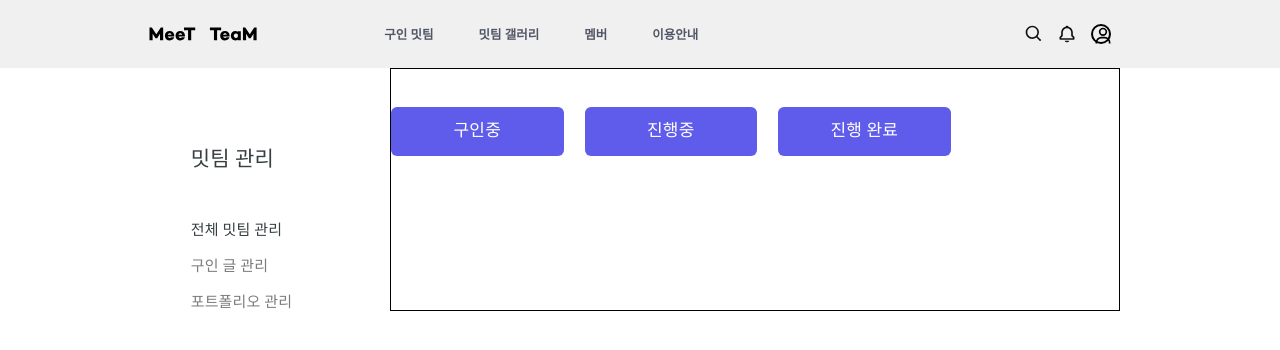
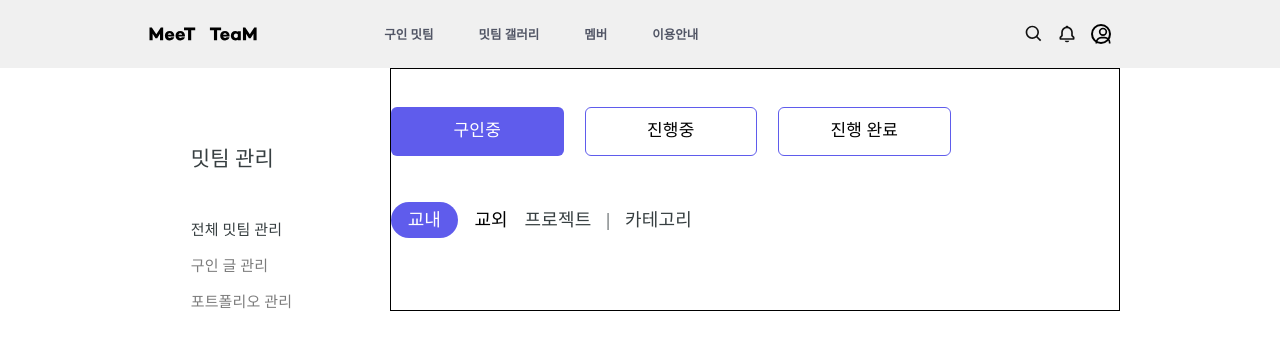
Before and after one commit to kimsuyeon0916/MeeTeam_FrontEnd, a React (Vite) app: page /manage/meeteam in a window 1280 px wide. Shown: the top 350 px of the page. Built offline with nearby package versions, Linux system fonts and the light colour scheme.

Commit message:
style: 필터 UI 레이아웃

```diff
--- a/src/pages/manage/ManageMeeteamPage.styled.ts
+++ b/src/pages/manage/ManageMeeteamPage.styled.ts
@@ -25,6 +25,64 @@ const ManageMeeTeamPage = styled.div`
 			line-height: 1.35rem; /* 75% */
 			letter-spacing: 0.015rem;
 		}
+		.no {
+			background-color: #fff;
+			color: #000;
+			border: 0.75px solid #5f5cec;
+		}
+	}
+
+	.container-filter {
+		display: flex;
+		margin-top: 4.65rem;
+		.container-filter_area {
+			display: flex;
+
+			.area {
+				display: flex;
+				width: 6.675rem;
+				height: 3.6rem;
+				padding: 0.75rem;
+				flex-direction: column;
+				justify-content: center;
+				align-items: center;
+				gap: 0.75rem;
+				flex-shrink: 0;
+				border-radius: 7.5rem;
+				background-color: #5f5cec;
+				color: #fff;
+				font-family: Apple SD Gothic Neo;
+				font-size: 1.8rem;
+				font-style: normal;
+				font-weight: 400;
+				line-height: 2.1rem; /* 100% */
+				letter-spacing: 0.015rem;
+			}
+
+			.no {
+				background-color: #fff;
+				color: #000;
+			}
+		}
+		.container-filter_menu {
+			display: flex;
+			gap: 1.5rem;
+			.menu {
+				display: flex;
+				justify-content: center;
+				align-items: center;
+				color: #373f41;
+				font-family: Apple SD Gothic Neo;
+				font-size: 1.8rem;
+				font-style: normal;
+				font-weight: 400;
+				line-height: 2.1rem; /* 233.333% */
+				letter-spacing: 0.015rem;
+			}
+			.filter {
+				content: '⌵';
+			}
+		}
 	}
 `;
 
--- a/src/pages/manage/ManageMeeteamPage.tsx
+++ b/src/pages/manage/ManageMeeteamPage.tsx
@@ -1,4 +1,3 @@
-import { ProgressBar } from '../../components';
 import S from './ManageMeeteamPage.styled';
 
 const ManageMeeteamPage = () => {
@@ -6,8 +5,19 @@ const ManageMeeteamPage = () => {
 		<S.ManageMeeTeamPage>
 			<div className='container-status'>
 				<div className='status'>구인중</div>
-				<div className='status'>진행중</div>
-				<div className='status'>진행 완료</div>
+				<div className='status no'>진행중</div>
+				<div className='status no'>진행 완료</div>
+			</div>
+			<div className='container-filter'>
+				<div className='container-filter_area'>
+					<div className='area'>교내</div>
+					<div className='area no'>교외</div>
+				</div>
+				<div className='container-filter_menu'>
+					<div className='menu filter'>프로젝트 </div>
+					<div className='menu'> | </div>
+					<div className='menu filter'> 카테고리</div>
+				</div>
 			</div>
 			<div></div>
 		</S.ManageMeeTeamPage>
```
